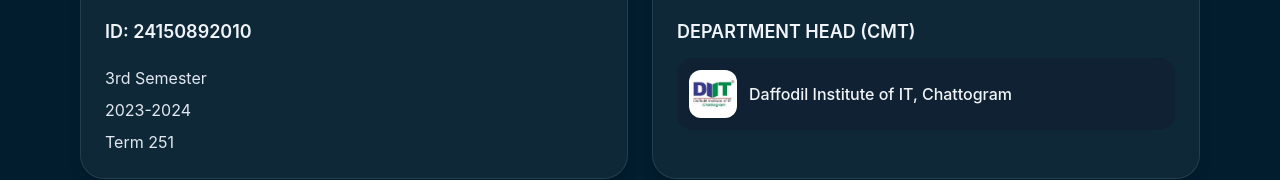
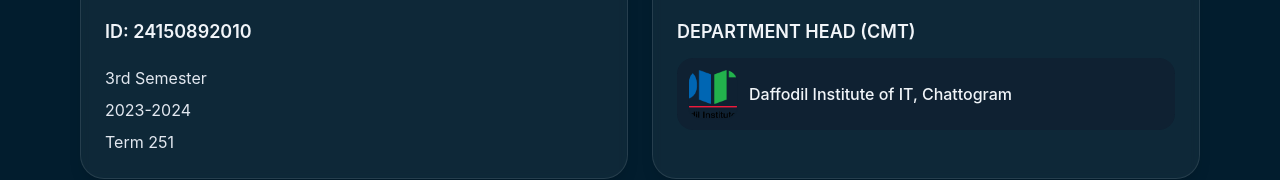
Before and after one commit to zonaid-shawk/BloodHub, a React (Vite) app: page / in a window 1280 px wide. Shown: the part 4036-4216 px from the top of the page. Built offline with nearby package versions, Linux system fonts and the light colour scheme; no server answers; the database is empty.

Commit message:
codellama applied

```diff
--- a/src/components/Footer.jsx
+++ b/src/components/Footer.jsx
@@ -37,7 +37,7 @@ export default function Footer() {
 
             <div className="mt-5 flex items-center gap-3 rounded-2xl bg-slate-900/40 p-3">
               <img
-                src="/diit logo.jpg"
+                src="/Diit_logo.png"
                 alt="Daffodil Institute of IT logo"
                 className="h-12 w-12 rounded-xl object-cover shadow-sm"
               />
```
Also changed, not shown: public/Diit_logo.png (added), public/diit logo.jpg (deleted).
